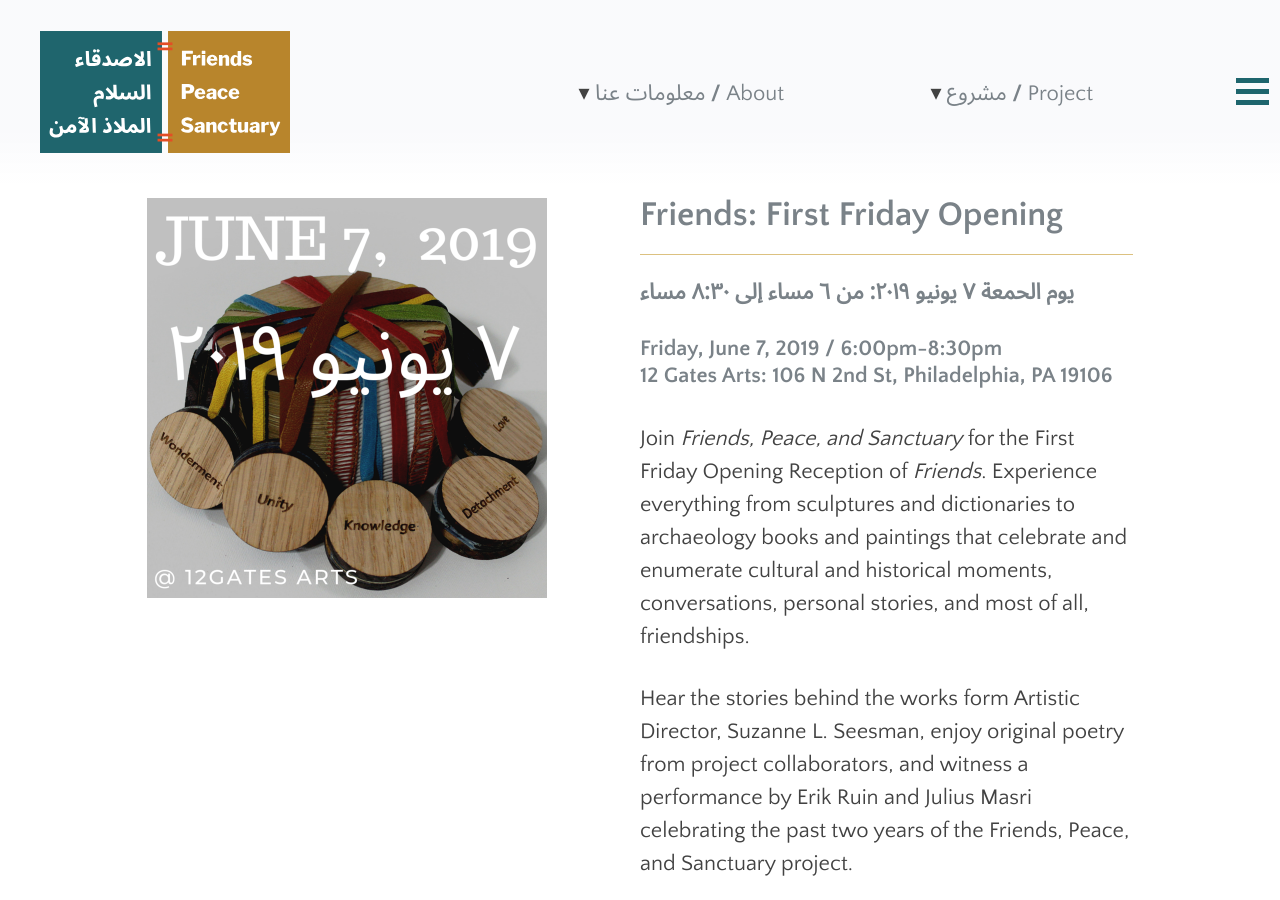
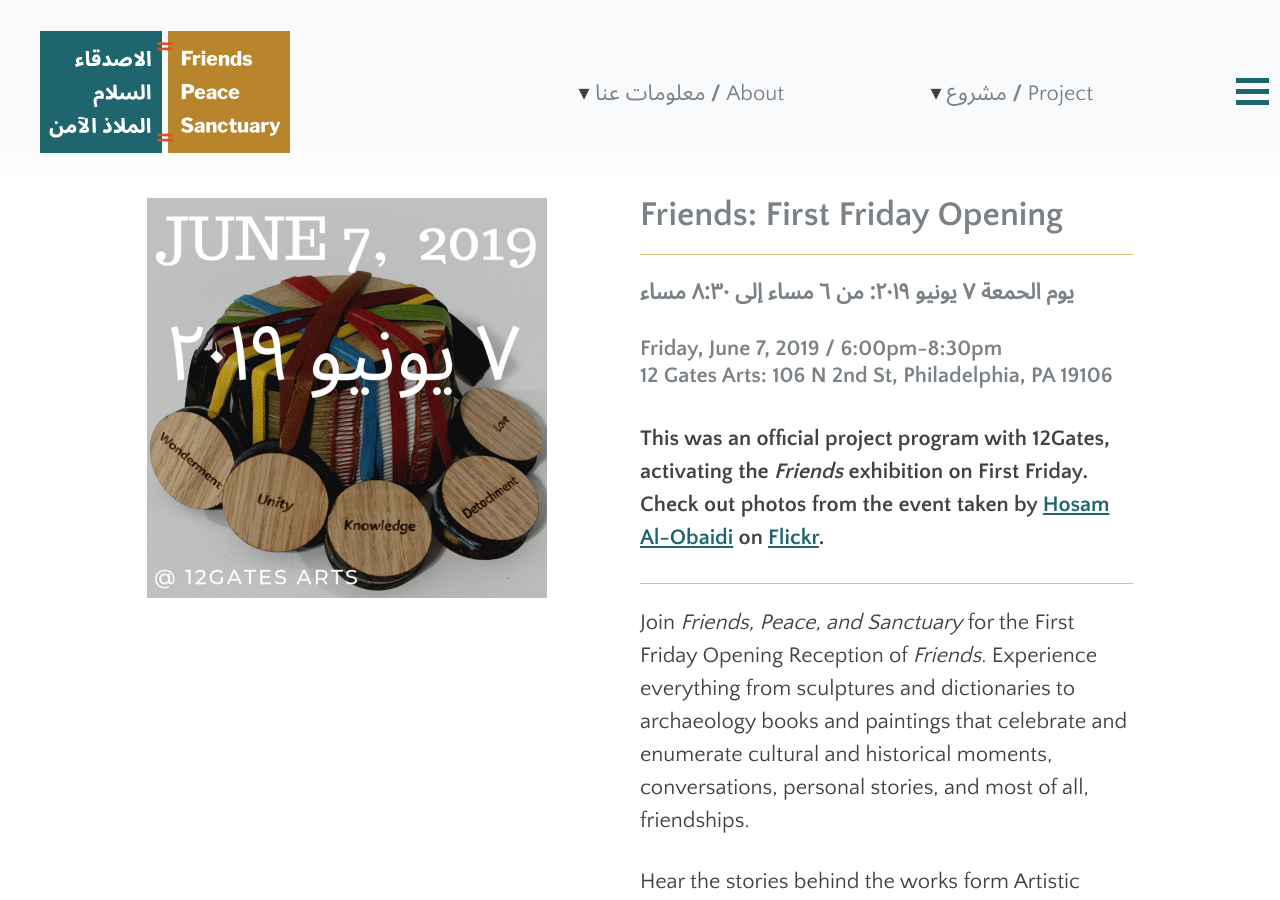
Before and after one commit to swat-ds/fps.swarthmore.edu, a Jekyll site: the page built from _posts/2019-05-27-12gates-arts-first-friday-opening.md, in a window 1280 px wide and 900 px high. Built offline with Jekyll 4.4.1, drawn with Linux system fonts in a browser that asks for light colours.

Commit message:
Update 2019-05-27-12gates-arts-first-friday-opening.md

```diff
--- a/_posts/2019-05-27-12gates-arts-first-friday-opening.md
+++ b/_posts/2019-05-27-12gates-arts-first-friday-opening.md
@@ -15,6 +15,12 @@ event_date: 'Friday, June 7, 2019 / 6:00pm-8:30pm'
 event_location: '12 Gates Arts: 106 N 2nd St, Philadelphia, PA 19106'
 event_date_ar: 'يوم  الحمعة ٧ يونيو ٢٠١٩: من ٦ مساء إلى ٨:٣٠ مساء'
 ---
+**This was an official project program with 12Gates, activating the _Friends_ exhibition on First Friday. Check out photos from the event taken by [Hosam Al-Obaidi](https://www.facebook.com/Say-Cheese-106758220748744/) on [Flickr](https://www.flickr.com/gp/154354320@N05/KoG8N7).**
+
+
+<hr/>
+
+
 Join _Friends, Peace, and Sanctuary_ for the First Friday Opening Reception of _Friends_. Experience everything from sculptures and dictionaries to archaeology books and paintings that celebrate and enumerate cultural and historical moments, conversations, personal stories, and most of all, friendships.
 
 Hear the stories behind the works form Artistic Director, Suzanne L. Seesman, enjoy original poetry from project collaborators, and witness a performance by Erik Ruin and Julius Masri celebrating the past two years of the Friends, Peace, and Sanctuary project.
```
